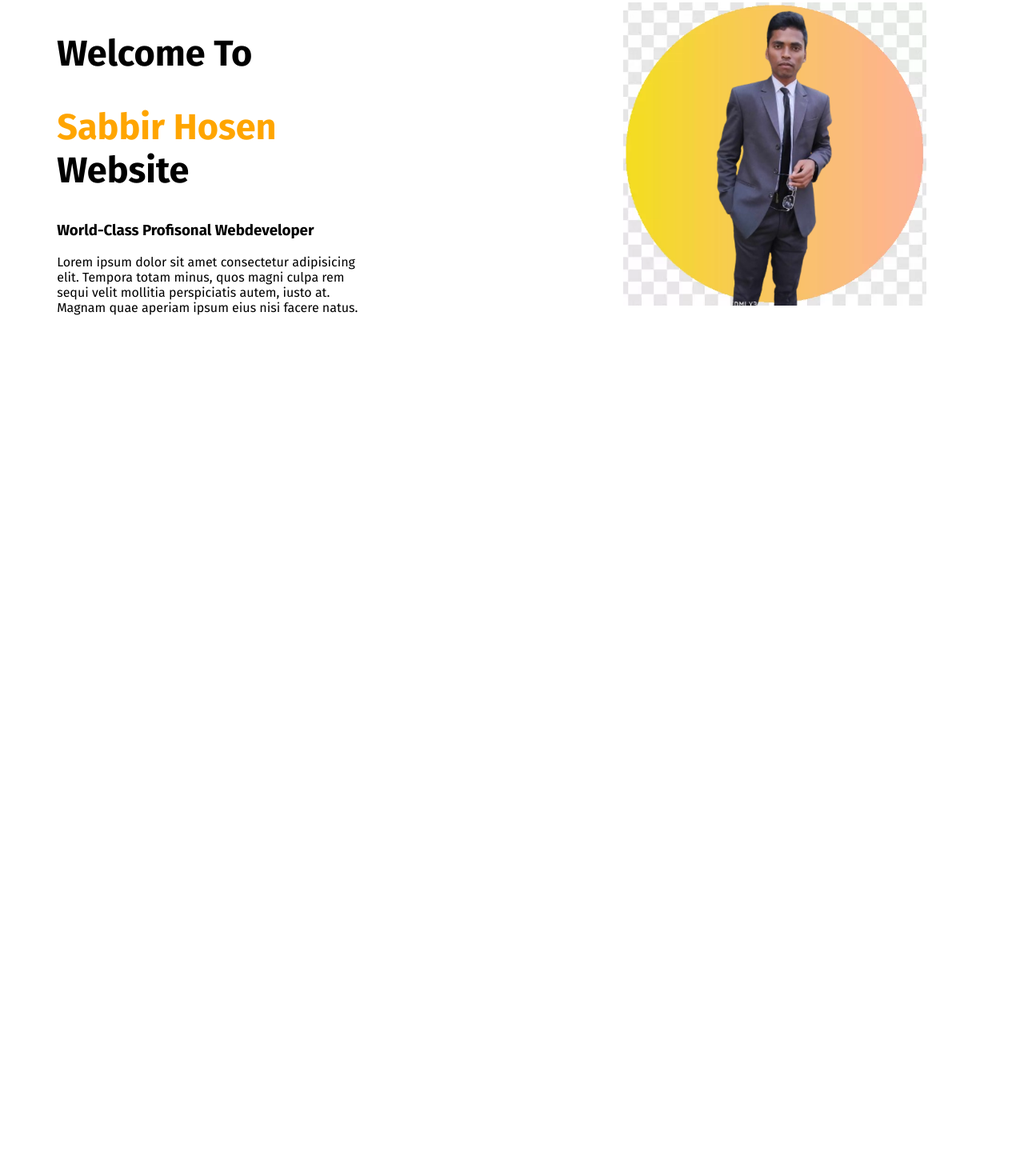
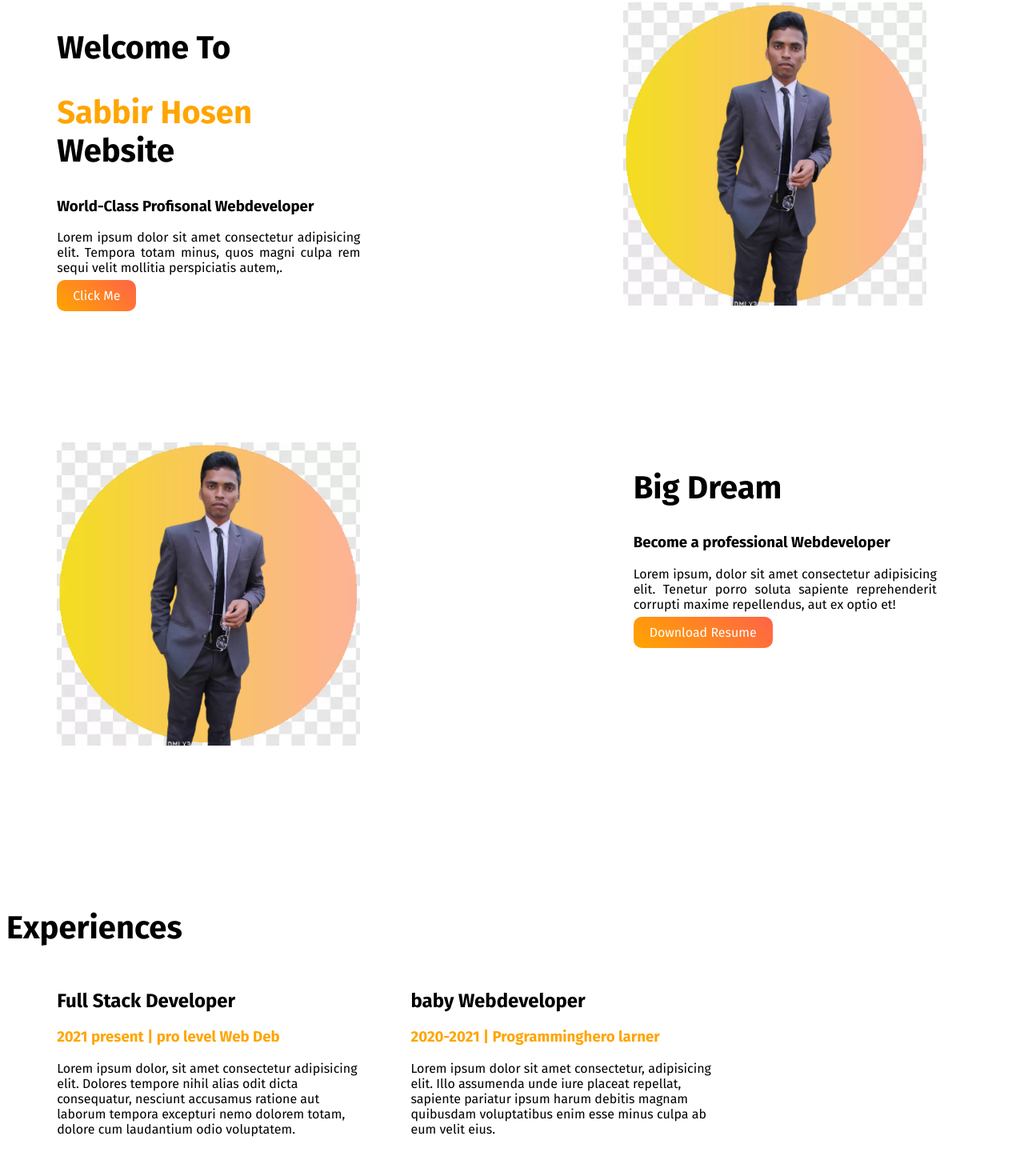
Before and after one commit to msabbirhosen/web-protfolio, a plain HTML site: page index.html in a window 1280 px wide. Shown: the part 5-1460 px from the top of the page at 80% size. Before the commit the page ends 800 px from the top, so only its background shows below. Drawn offline with Linux system fonts and the light colour scheme; a web font is replaced by a local one.

Commit message:
coade adding

```diff
--- a/index.html
+++ b/index.html
@@ -17,11 +17,36 @@
             <h1>Welcome To</h1>
             <h1> <span class="name-higlight">Sabbir Hosen</span> Website</h1>
             <h3>World-Class Profisonal Webdeveloper</h3>
-            <p>Lorem ipsum dolor sit amet consectetur adipisicing elit. Tempora totam minus, quos magni culpa rem sequi velit mollitia perspiciatis autem, iusto at. Magnam quae aperiam ipsum eius nisi facere natus.</p>
+            <p id="justify">Lorem ipsum dolor sit amet consectetur adipisicing elit. Tempora totam minus, quos magni culpa rem sequi velit mollitia perspiciatis autem,.</p>
+            <a class="link-button" target="_blank" href="https://msabbirhosen.github.io/web-protfolio/">Click Me</a>
         </div>
         <div class="half-width">
             <img src="images/profile1.png.png" alt="">
         </div>
     </section>
+    <section class="big dream">
+        <div class="half-width2">
+            <img src="images/profile1.png.png" alt="">
+        </div>
+        <div  id="change" class="half-width2">
+           <h1 >Big Dream</h1>
+           <h3>Become a professional Webdeveloper</h3>
+           <p >Lorem ipsum, dolor sit amet consectetur adipisicing elit. Tenetur porro soluta sapiente reprehenderit corrupti maxime repellendus, aut ex optio et!</p>
+           <a class="button" target="_blank" href="#">Download Resume</a>
+        </div>
+    </section>
+    <section>
+        <h1>Experiences</h1>
+        <div class="half-width3">
+            <h2>Full Stack Developer</h2>
+            <h3 class="name-higlight">2021 present | pro level Web Deb</h3>
+            <p>Lorem ipsum dolor, sit amet consectetur adipisicing elit. Dolores tempore nihil alias odit dicta consequatur, nesciunt accusamus ratione aut laborum tempora excepturi nemo dolorem totam, dolore cum laudantium odio voluptatem.</p>
+        </div>
+        <div class="half-width3">
+            <h2>baby Webdeveloper</h2>
+            <h3 class="name-higlight">2020-2021 | Programminghero larner</h3>
+            <p>Lorem ipsum dolor sit amet consectetur, adipisicing elit. Illo assumenda unde iure placeat repellat, sapiente pariatur ipsum harum debitis magnam quibusdam voluptatibus enim esse minus culpa ab eum velit eius.</p>
+        </div>
+    </section>
 </body>
 </html>
--- a/style.css
+++ b/style.css
@@ -3,10 +3,13 @@ body{
 
 }
 h1{
-    font-size: 45px;
+    font-size: 40px;
 }
 .name-higlight{
     color: orange;
+}
+section{
+    padding-bottom: 550px ;
 }
 .half-width{
     width: 30%;
@@ -14,8 +17,47 @@ h1{
     padding-left: 3%;
     margin-left: 2%;
 
+
 }
 .half-width img{
     width: 100%;
     margin-left: 70%;
 }
+.link-button{
+    text-decoration: none;
+   background-image: linear-gradient( 45deg, orange, tomato);
+    padding: 10px 20px;
+    border-radius: 10px;
+    color: white;
+    font-weight: 700px;
+}
+.half-width2{
+    width: 30%;
+    float: left;
+    padding-left: 3%;
+    margin-left: 2%;
+    text-align: justify;
+}
+.half-width2 img{
+    width: 100%;
+}
+#change{
+    margin-left: 24%;
+}
+#justify{
+    text-align: justify;
+}
+.button{
+    text-decoration: none;
+   background-image: linear-gradient( 45deg, orange, tomato);
+    padding: 10px 20px;
+    border-radius: 10px;
+    color: white;
+
+}
+.half-width3{
+    width: 30%;
+    float: left;
+    padding-left: 3%;
+    margin-left: 2%;
+}
```
